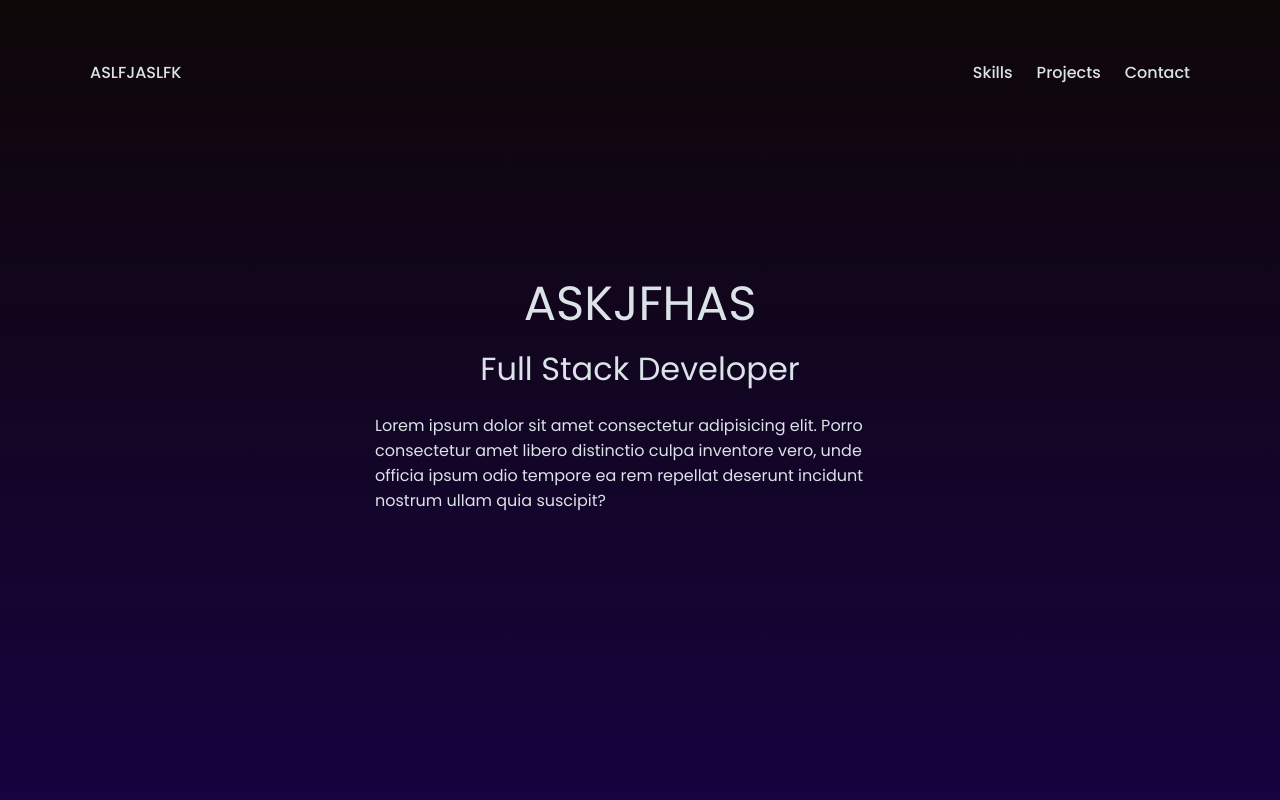
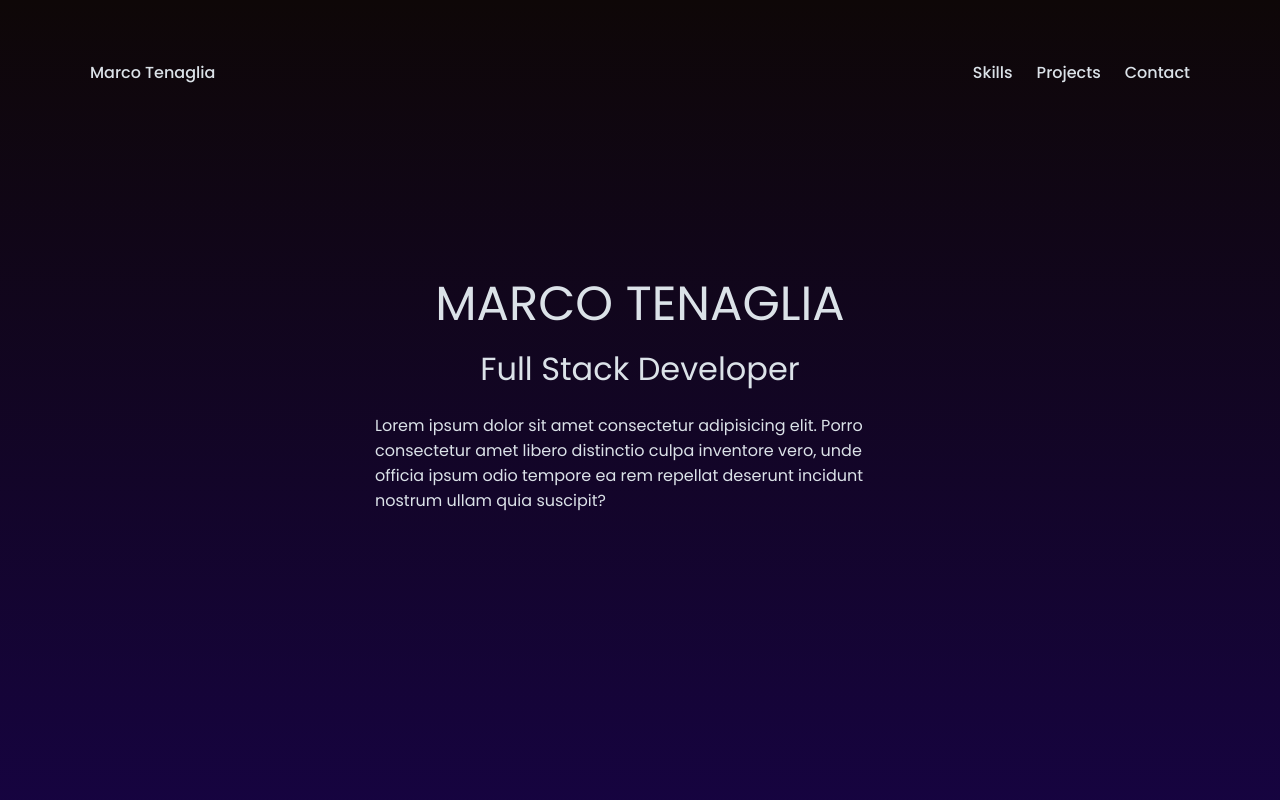
Before and after one commit to marcotenaglia/portfolio, a React (Vite) app: page / in a window 1280 px wide. Shown: the top 800 px of the page. Built offline with nearby package versions, Linux system fonts and the light colour scheme.

Commit message:
titulo cambio

```diff
--- a/src/App.jsx
+++ b/src/App.jsx
@@ -178,7 +178,7 @@ function App() {
 
     <>
       <header className="header center">
-        <div className='header-title'>ASLFJASLFK</div>
+        <div className='header-title'>Marco Tenaglia</div>
         <nav className="nav">
           <div>
             <a href="#skills" className='anchor-tag'>Skills</a>
@@ -191,7 +191,7 @@ function App() {
       <main className="main">
         <div className='container'>
 
-          <div className='title'>ASKJFHAS</div>
+          <div className='title'>MARCO TENAGLIA</div>
           <div className='subtitle'>Full Stack Developer</div>
 
           <div className="info">
```
